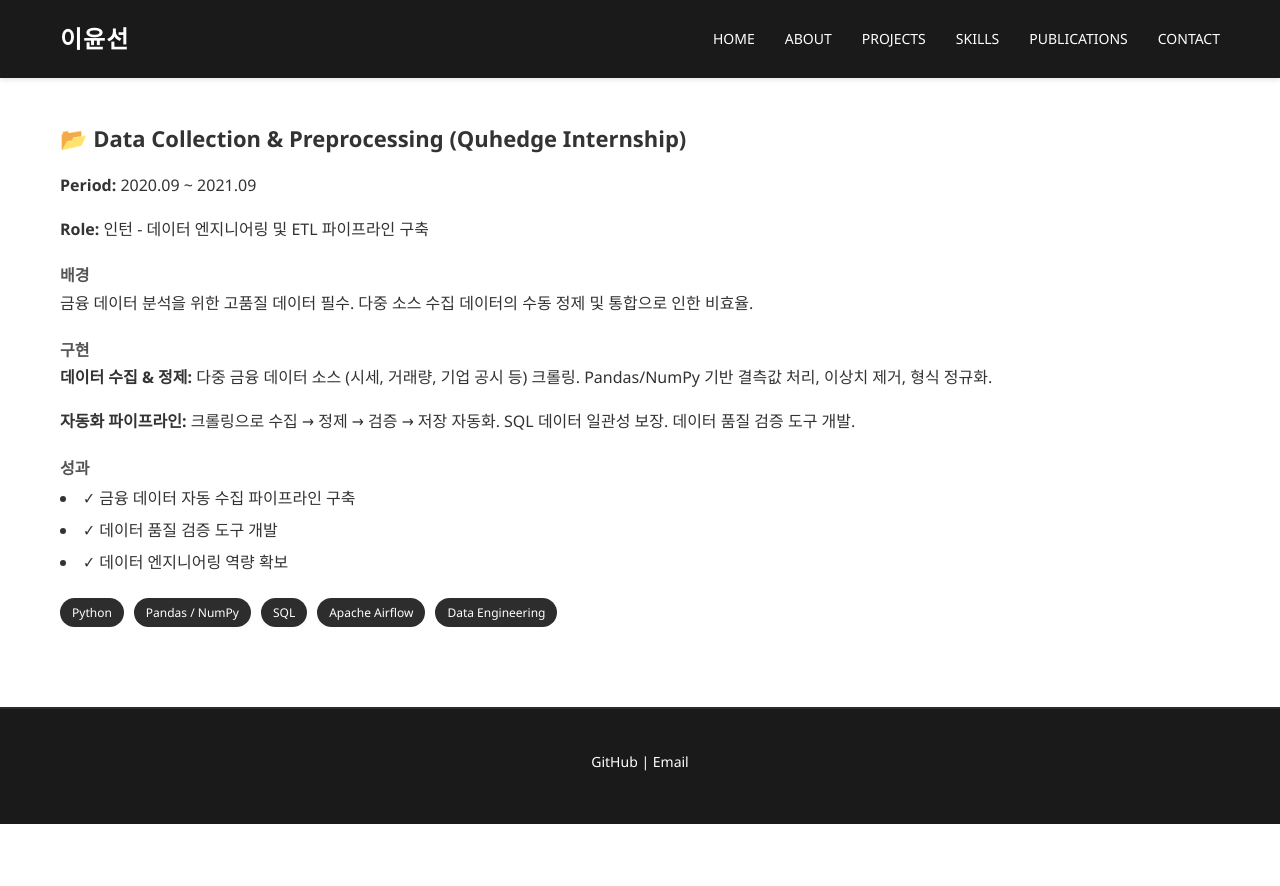
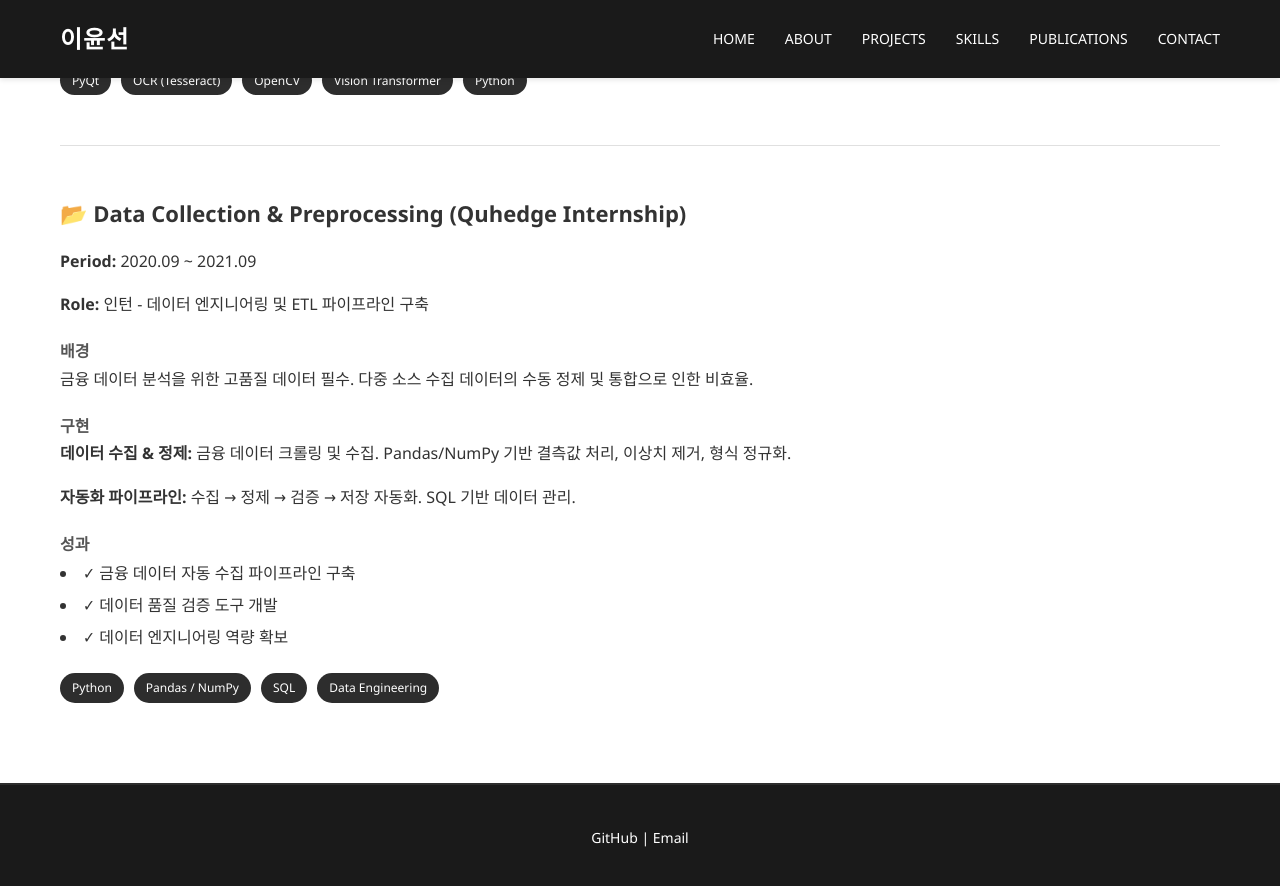
Before and after one commit to ckc5800/ckc5800.github.io, a Jekyll site: the page built from projects.html, in a window 1280 px wide and 900 px high, scrolled down 8882 px. Shown: the top 886 px of the window. Built offline with Jekyll 4.4.1, drawn with Linux system fonts in a browser that asks for light colours; before the commit the page ends 9706 px from its top, so only the background shows below that; some of the changed text lies outside the part shown.

Commit message:
Fix project periods per Notion source, add verified CER KPI, remove unverified details

```diff
--- a/projects.html
+++ b/projects.html
@@ -17,6 +17,7 @@
     <p><strong>시스템 아키텍처:</strong> FastAPI WebSocket/REST 게이트웨이 + vLLM-Omni(Qwen3-TTS) 추론 엔진 + Redis 분산락 & 캐싱 + React 대시보드. 문장 단위 논리 청킹 및 WebSocket 스트리밍으로 TTFB 단축.</p>
     <p><strong>성능 최적화:</strong> H100/L40S GPU 추론 환경 구성, FP8 양자화, executor backend 최적화 및 concurrency tuning으로 추론 처리량 개선. Pre-Normalization, CUDA Graph Warmup, 세마포어 동시성 제어로 GPU 메모리 극대화. Redis 캐싱으로 동일 문장 0ms 응답 구현. 5가지 엔지니어링 문제 해결 (팝 노이즈, GC 누수, 세션 탈취, ITN 토크나이저, CPU 병목).</p>
     <p><strong>기능 확장:</strong> ICL(In-Context Learning) 기반 음성복제 기능 구현. OpenAI TTS API 호환 인터페이스 및 기존 WebSocket 프로토콜 호환 레이어 개발. Redis 기반 Atomic quota, 분산락, Circuit Breaker 등 장애 대응 로직 개발.</p>
+    <p><strong>모델 및 품질:</strong> TTS 학습 데이터 정제 및 ZipVoice 모델 학습. Whisper 기반 CER/WER 자동 품질 측정 파이프라인 구축, 사내 운영 테스트 및 QA 수행.</p>
 
     <h4 style="margin-top: 20px; color: #555;">성과 (KPI)</h4>
     <ul style="list-style-position: inside; line-height: 2;">
@@ -26,6 +27,7 @@
         <li>✓ 동시 처리 채널: 12 → 24 (2배)</li>
         <li>✓ 단건 지연시간 15% 감소</li>
         <li>✓ RTF (Real-Time Factor): 0.1 이하</li>
+        <li>✓ CER(문자 오류율): 평균 3~5% (Whisper-large-v3 STT 기반 자동 품질 측정)</li>
     </ul>
 
     <h4 style="margin-top: 20px; color: #555;">운영 대시보드</h4>
@@ -338,8 +340,8 @@
     <p>금융 데이터 분석을 위한 고품질 데이터 필수. 다중 소스 수집 데이터의 수동 정제 및 통합으로 인한 비효율.</p>
 
     <h4 style="margin-top: 20px; color: #555;">구현</h4>
-    <p><strong>데이터 수집 & 정제:</strong> 다중 금융 데이터 소스 (시세, 거래량, 기업 공시 등) 크롤링. Pandas/NumPy 기반 결측값 처리, 이상치 제거, 형식 정규화.</p>
-    <p><strong>자동화 파이프라인:</strong> 크롤링으로 수집 → 정제 → 검증 → 저장 자동화. SQL 데이터 일관성 보장. 데이터 품질 검증 도구 개발.</p>
+    <p><strong>데이터 수집 & 정제:</strong> 금융 데이터 크롤링 및 수집. Pandas/NumPy 기반 결측값 처리, 이상치 제거, 형식 정규화.</p>
+    <p><strong>자동화 파이프라인:</strong> 수집 → 정제 → 검증 → 저장 자동화. SQL 기반 데이터 관리.</p>
 
     <h4 style="margin-top: 20px; color: #555;">성과</h4>
     <ul style="list-style-position: inside; line-height: 2;">
@@ -352,7 +354,6 @@
         <span class="tech-tag">Python</span>
         <span class="tech-tag">Pandas / NumPy</span>
         <span class="tech-tag">SQL</span>
-        <span class="tech-tag">Apache Airflow</span>
         <span class="tech-tag">Data Engineering</span>
     </div>
 </div>
```
Also changed, not shown: other parts of projects.html (+3 -3 lines).
